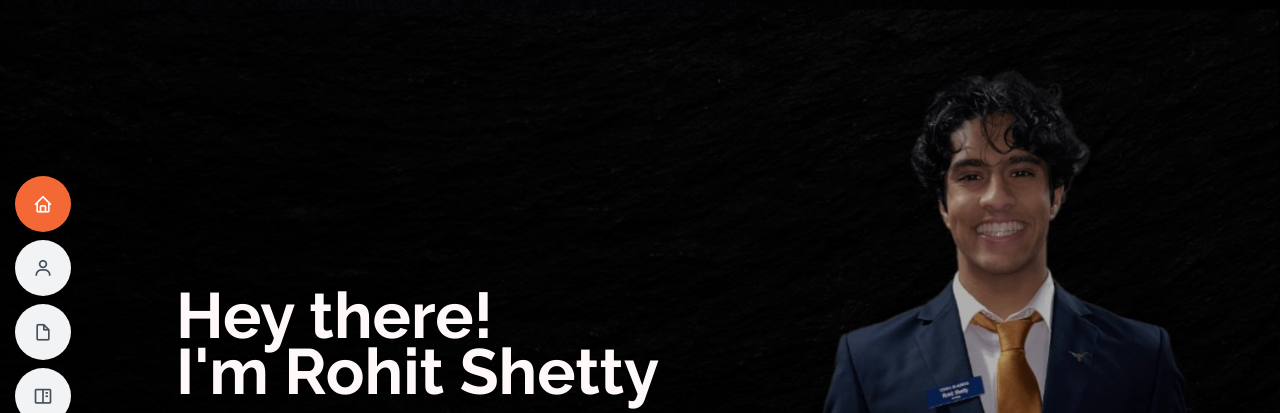
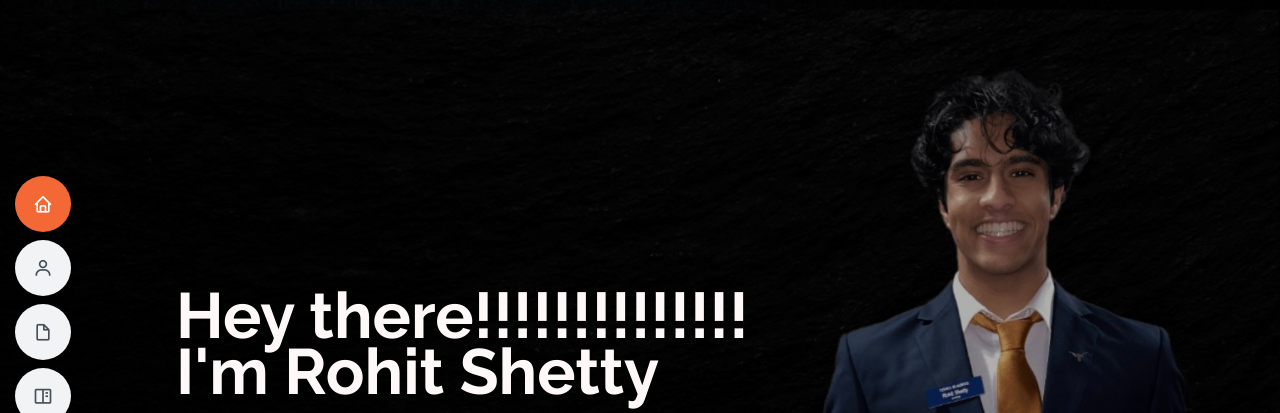
Before and after one commit to Rohit-03/Rohit-03.github.io, a plain HTML site: page index.html in a window 1280 px wide. Shown: the top 413 px of the page. Drawn offline with Linux system fonts and the light colour scheme; files whose address does not match are found by name.

Commit message:
changes title

```diff
--- a/index.html
+++ b/index.html
@@ -63,7 +63,7 @@
   <!-- ======= Hero Section ======= -->
   <section id="hero" class="d-flex flex-column justify-content-center">
     <div class="container" data-aos="zoom-in" data-aos-delay="100">
-      <h1>Hey there!</h1>
+      <h1>Hey there!!!!!!!!!!!!!!</h1>
       <h1>I'm Rohit Shetty</h1>
       <p><span class="typed" data-typed-items="Developer, Engineer, Inovator, Entrepreneur, Dancer"></span></p>
       <div class="social-links">
```
